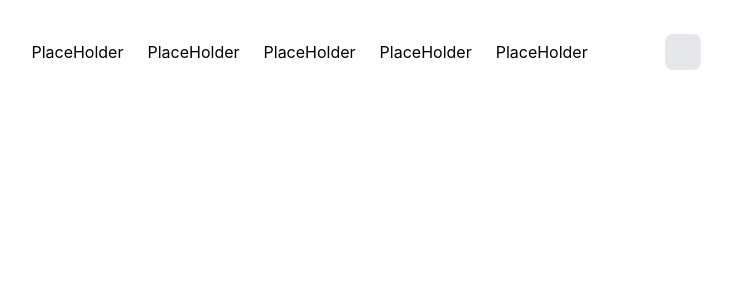
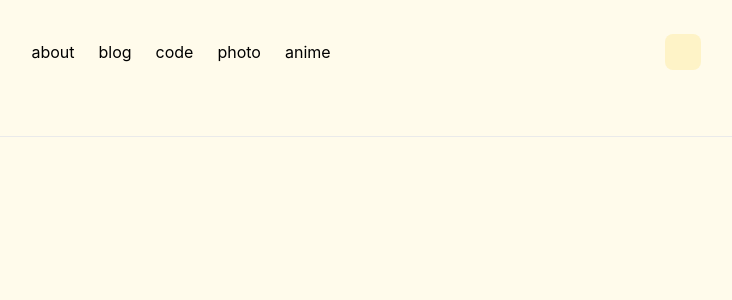
Before and after one commit to vinhocent/triho, a Next.js app: page / in a window 1280 px wide. Shown: the top 300 px of the page, without its empty margins (275-1007 px from the left). Built offline with nearby package versions, Linux system fonts and the light colour scheme.

Commit message:
Fixed routing + added proper themeing w/ Tailwind

```diff
--- /dev/null
+++ b/components/header.tsx
@@ -0,0 +1,51 @@
+import { useState, useEffect } from 'react'
+import { useTheme } from 'next-themes'
+import ThemeSwitch from './themeSwitch'
+import Link from 'next/link'
+
+
+import { useRouter } from 'next/router';
+import NextLink from 'next/link';
+
+
+function NavItem({  href, text }) {
+  const router = useRouter();
+  const isActive = router.asPath === href;
+
+  return (
+    <NextLink
+      href={href}
+      className={
+        'hidden md:inline-block p-1 sm:px-3 sm:py-2 rounded-lg hover:bg-gray-200 dark:hover:bg-gray-800 transition-all'
+    }
+    >
+      <span className="capsize">{text}</span>
+    </NextLink>
+  );
+}
+
+const Header = () => {
+  const [mounted, setMounted] = useState(false)
+  const { theme, setTheme } = useTheme()
+
+  // useEffect only runs on the client, so now we can safely show the UI
+
+  return (
+        <div className="flex flex-col justify-center px-8">
+        <nav className="flex items-center justify-between w-full relative max-w-2xl border-gray-200 dark:border-gray-700 mx-auto pt-8 pb-8 sm:pb-16 ">
+        <div className="ml-[-0.60rem]">
+            <NavItem href="/" text = "about"/>
+            <NavItem href="/blog" text = "blog"/>
+            <NavItem href="/" text = "code"/>
+            <NavItem href="/" text = "photo"/>
+            <NavItem href="/" text = "anime"/>
+
+        </div>
+        <ThemeSwitch/>
+
+        </nav>
+        </div>
+  )
+}
+
+export default Header
--- /dev/null
+++ b/components/page.tsx
@@ -0,0 +1,24 @@
+
+import { useState, useEffect } from 'react'
+import Header from './header'
+import styles from '../styles/Home.module.css'
+
+
+const Page = () => {
+
+  // useEffect only runs on the client, so now we can safely show the UI
+
+  return (
+    <div>
+        <Header/>
+
+
+
+
+      <footer className={styles.footer}></footer>
+    </div>
+
+  )
+}
+
+export default Page
--- a/components/themeSwitch.tsx
+++ b/components/themeSwitch.tsx
@@ -18,7 +18,7 @@ const ThemeSwitch = () => {
          <button
             aria-label="Toggle Dark Mode"
             type="button"
-            className=" w-9 h-9 bg-gray-200 rounded-lg dark:bg-gray-600 flex items-center justify-center  hover:ring-2 ring-gray-300  transition-all"
+            className=" w-9 h-9 bg-amber-100 rounded-lg dark:bg-gray-600 flex items-center justify-center  hover:ring-2 ring-gray-300  transition-all"
             onClick={() =>
               setTheme(theme === 'dark' ? 'light' : 'dark')
             }
--- a/pages/_app.tsx
+++ b/pages/_app.tsx
@@ -3,9 +3,9 @@ import { useState } from "react"
 import type { AppProps } from 'next/app'
 import { useTheme , ThemeProvider } from 'next-themes'
 
-import { lightTheme, darkTheme, GlobalStyles } from "../ThemeConfig"
 
-import ThemeSwitch from '../components/themeSwitch'
+import Page from '../components/page'
+
 
 
 export default function App({ Component, pageProps }: AppProps) {
@@ -13,30 +13,8 @@ export default function App({ Component, pageProps }: AppProps) {
 
 
   return (
-  <ThemeProvider forcedTheme={Component.theme || undefined} attribute="class">
-        <div className="flex flex-col justify-center px-8">
-        <nav className="flex items-center justify-between w-full relative max-w-2xl border-gray-200 dark:border-gray-700 mx-auto pt-8 pb-8 sm:pb-16 ">
-          <div className="ml-[-0.60rem]">
-              <div className='hidden md:inline-block p-1 sm:px-3 sm:py-2 rounded-lg hover:bg-gray-200 dark:hover:bg-gray-800 transition-all'>
-                <span className="capsize">PlaceHolder</span>
-              </div>
-              <div className='hidden md:inline-block p-1 sm:px-3 sm:py-2 rounded-lg hover:bg-gray-200 dark:hover:bg-gray-800 transition-all'>
-                <span className="capsize">PlaceHolder</span>
-              </div>
-              <div className='hidden md:inline-block p-1 sm:px-3 sm:py-2 rounded-lg hover:bg-gray-200 dark:hover:bg-gray-800 transition-all'>
-                <span className="capsize">PlaceHolder</span>
-              </div>
-              <div className='hidden md:inline-block p-1 sm:px-3 sm:py-2 rounded-lg hover:bg-gray-200 dark:hover:bg-gray-800 transition-all'>
-                <span className="capsize">PlaceHolder</span>
-              </div>
-              <div className='hidden md:inline-block p-1 sm:px-3 sm:py-2 rounded-lg hover:bg-gray-200 dark:hover:bg-gray-800 transition-all'>
-                <span className="capsize">PlaceHolder</span>
-              </div>
-          </div>
-          <ThemeSwitch/>
-
-        </nav>
-      </div>
-    </ThemeProvider>
+  <ThemeProvider enableSystem={true} attribute="class">
+      <Component {...pageProps} />
+  </ThemeProvider>
   )
 }
--- /dev/null
+++ b/pages/blog.tsx
@@ -0,0 +1,13 @@
+import Head from 'next/head'
+import Image from 'next/image'
+import styles from '../styles/Home.module.css'
+import Page from '../components/page'
+
+export default function Blog() {
+  return (
+    <div>
+      <Page/>
+    </div>
+
+  )
+}
--- a/pages/index.tsx
+++ b/pages/index.tsx
@@ -1,6 +1,7 @@
 import Head from 'next/head'
 import Image from 'next/image'
 import styles from '../styles/Home.module.css'
+import Page from '../components/page'
 
 
 export default function Home() {
@@ -13,13 +14,8 @@ export default function Home() {
       </Head>
 
 
-      <main className={styles.main}>
+      <Page/>
 
-      </main>
-
-      <footer className={styles.footer}>
-
-      </footer>
     </div>
   )
 }
--- a/styles/globals.css
+++ b/styles/globals.css
@@ -20,12 +20,8 @@ a {
   box-sizing: border-box;
 }
 
-/* @media (prefers-color-scheme: dark) {
-  html {
-    color-scheme: dark;
+@layer base {
+  body {
+    @apply dark:bg-black bg-amber-50;
   }
-  body {
-    color: white;
-    background: black;
-  }
-} */
+}
--- a/tailwind.config.js
+++ b/tailwind.config.js
@@ -5,10 +5,10 @@ module.exports = {
     "./components/**/*.{js,ts,jsx,tsx}",
 
   ],
+  darkMode: 'class',
+
   theme: {
     extend: {},
   },
-
-  darkMode: 'class',
   plugins: [],
 }
```
Also changed, not shown: ThemeConfig.ts (deleted, +0 -41 lines).
